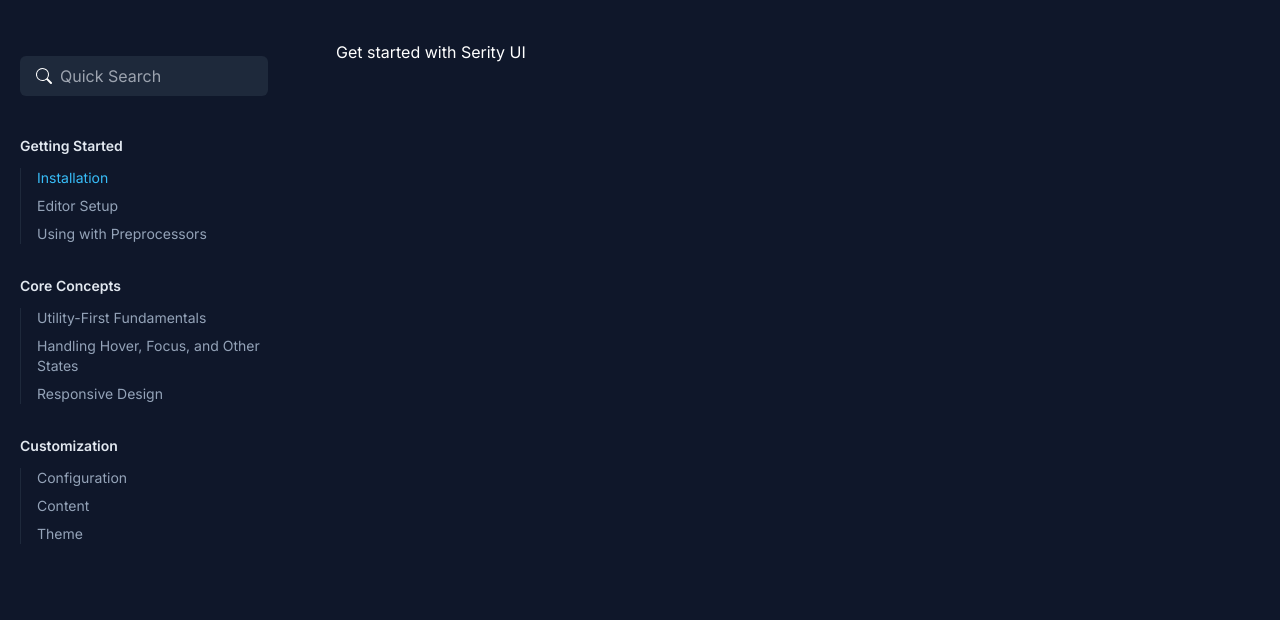
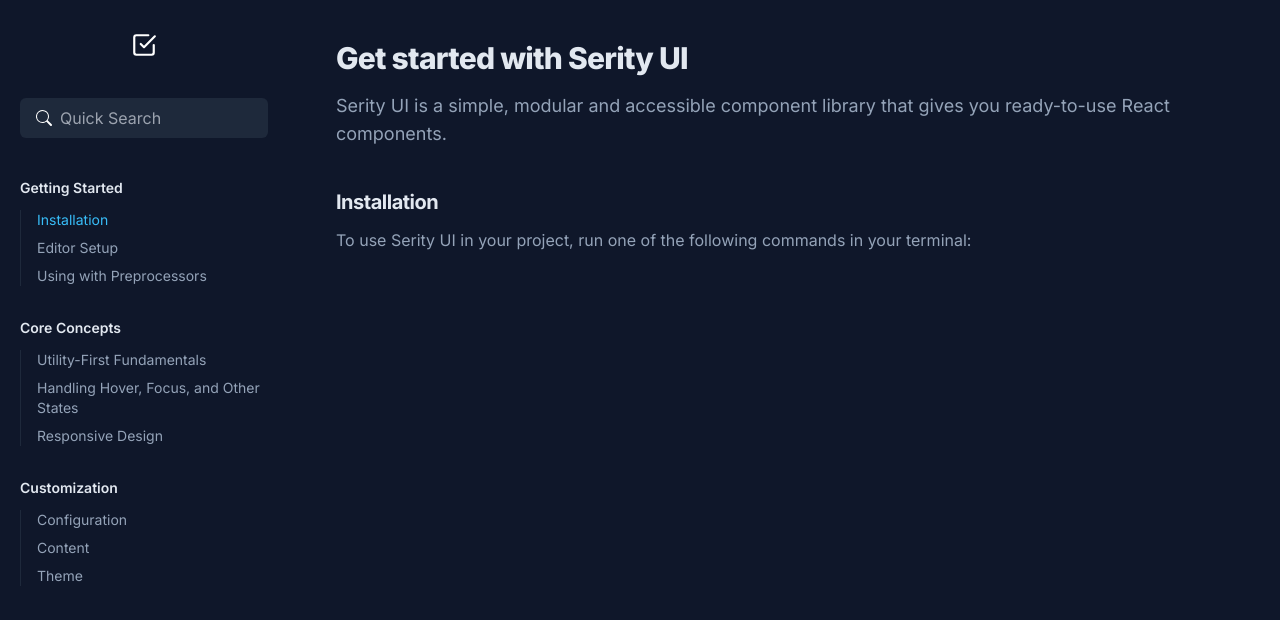
Before and after one commit to serity-ui/serity-ui.com, a Next.js app: page /docs/installation in a window 1280 px wide. Shown: the top 620 px of the page. Built offline with nearby package versions, Linux system fonts and the light colour scheme.

Commit message:
feat: add dinamic routing and layout for the main docs

```diff
--- /dev/null
+++ b/components/Layout.tsx
@@ -0,0 +1,14 @@
+import Sidebar from './Sidebar'
+
+const Layout = ({ children }: any) => {
+  return (
+    <div className='flex'>
+      <Sidebar />
+      <main className='bg-slate-900 flex w-0 flex-1 flex-col overflow-hidden px-12 py-10 text-white'>
+        {children}
+      </main>
+    </div>
+  )
+}
+
+export default Layout
--- /dev/null
+++ b/components/Sidebar.tsx
@@ -0,0 +1,105 @@
+import Link from 'next/link'
+import React from 'react'
+import { BsSearch } from 'react-icons/bs'
+import { useRouter } from 'next/router'
+import Image from 'next/image'
+import Logo from '../public/logo.svg'
+
+const Sidebar = () => {
+  const router = useRouter()
+
+  const Menus = [
+    {
+      title: 'Getting Started',
+      submenu: true,
+      submenuItems: [
+        { title: 'Installation', href: '/docs/installation' },
+        { title: 'Editor Setup', href: '/docs/editor-setup' },
+        {
+          title: 'Using with Preprocessors',
+          href: '/docs/using-with-preprocessors',
+        },
+      ],
+    },
+    {
+      title: 'Core Concepts',
+      submenu: true,
+      submenuItems: [
+        { title: 'Utility-First Fundamentals', href: '/docs/utility-first' },
+        {
+          title: 'Handling Hover, Focus, and Other States',
+          href: '/docs/hover-focus-and-other-states',
+        },
+        {
+          title: 'Responsive Design',
+          href: '/docs/responsive-design',
+        },
+      ],
+    },
+    {
+      title: 'Customization',
+      spacing: true,
+      submenu: true,
+      submenuItems: [
+        { title: 'Configuration', href: '/docs/configuration' },
+        { title: 'Content', href: '/docs/content-configuration' },
+        {
+          title: 'Theme',
+          href: '/docs/theme',
+        },
+      ],
+    },
+  ]
+  return (
+    <aside className='h-screen bg-slate-900 p-5 pt-8 w-72 lg:text-sm lg:w-72 lg:flex-shrink-0'>
+      <div className='flex justify-center mb-10'>
+        <Link href='/'>
+          <Image
+            className='text-white'
+            alt='Serity UI logo'
+            src={Logo}
+            width={26}
+            height={26}
+          />
+        </Link>
+      </div>
+      <div className='flex items-center rounded-md bg-slate-800 mt-6 px-4 py-2'>
+        <BsSearch className='text-white text-lg block float-left cursor-pointer mr-2' />
+        <input
+          type={'search'}
+          placeholder='Quick Search'
+          className='text-base bg-transparent w-full text-white focus:outline-none'
+        />
+      </div>
+      <ul className='pt-2'>
+        {Menus.map((menu, index) => (
+          <li key={index} className='mt-12 lg:mt-8'>
+            <h5 className='mb-8 lg:mb-3 font-semibold text-slate-200'>
+              {menu.title}
+            </h5>
+            {menu.submenu && (
+              <ul className='space-y-6 lg:space-y-2 border-l border-slate-800'>
+                {menu.submenuItems.map((submenuItem, index) => (
+                  <li key={index}>
+                    <Link
+                      href={submenuItem.href}
+                      className={`block border-l pl-4 -ml-px border-transparent  hover:text-slate-300 ${
+                        router.asPath === submenuItem.href
+                          ? 'text-sky-400 border-sky-400 hover:border-sky-400'
+                          : 'text-slate-400 hover:border-slate-500'
+                      } `}
+                    >
+                      {submenuItem.title}
+                    </Link>
+                  </li>
+                ))}
+              </ul>
+            )}
+          </li>
+        ))}
+      </ul>
+    </aside>
+  )
+}
+
+export default Sidebar
--- /dev/null
+++ b/pages/docs/editor-setup.tsx
@@ -0,0 +1,8 @@
+import React from 'react'
+import Layout from '../../components/Layout'
+
+const EditorSetup = () => {
+  return <Layout> Editro Setup </Layout>
+}
+
+export default EditorSetup
--- a/pages/docs/installation.tsx
+++ b/pages/docs/installation.tsx
@@ -1,97 +1,32 @@
-import Link from 'next/link'
 import React from 'react'
-import { BsSearch } from 'react-icons/bs'
-import { useRouter } from 'next/router'
+import Layout from '../../components/Layout'
 
 const installation = () => {
-  const router = useRouter()
-
-  const Menus = [
-    {
-      title: 'Getting Started',
-      submenu: true,
-      submenuItems: [
-        { title: 'Installation', href: '/docs/installation' },
-        { title: 'Editor Setup', href: '/docs/editor-setup' },
-        {
-          title: 'Using with Preprocessors',
-          href: '/docs/using-with-preprocessors',
-        },
-      ],
-    },
-    {
-      title: 'Core Concepts',
-      submenu: true,
-      submenuItems: [
-        { title: 'Utility-First Fundamentals', href: '/docs/utility-first' },
-        {
-          title: 'Handling Hover, Focus, and Other States',
-          href: '/docs/hover-focus-and-other-states',
-        },
-        {
-          title: 'Responsive Design',
-          href: '/docs/responsive-design',
-        },
-      ],
-    },
-    {
-      title: 'Customization',
-      spacing: true,
-      submenu: true,
-      submenuItems: [
-        { title: 'Configuration', href: '/docs/configuration' },
-        { title: 'Content', href: '/docs/content-configuration' },
-        {
-          title: 'Theme',
-          href: '/docs/theme',
-        },
-      ],
-    },
-  ]
-
   return (
-    <div className='flex'>
-      <aside className='h-screen bg-slate-900 p-5 pt-8 w-72 lg:text-sm lg:w-72 lg:flex-shrink-0'>
-        <div className='flex items-center rounded-md bg-slate-800 mt-6 px-4 py-2'>
-          <BsSearch className='text-white text-lg block float-left cursor-pointer mr-2' />
-          <input
-            type={'search'}
-            placeholder='Quick Search'
-            className='text-base bg-transparent w-full text-white focus:outline-none'
-          />
+    <Layout>
+      <header className='flex flex-col mb-10'>
+        <h1 className='text-3xl sm:text-4x1 font-extrabold text-slate-200 tracking-tight'>
+          Get started with Serity UI
+        </h1>
+        <p className='mt-4 text-lg text-slate-400'>
+          Serity UI is a simple, modular and accessible component library that
+          gives you ready-to-use React components.
+        </p>
+      </header>
+      <section className='mb-16 relative'>
+        <div>
+          <h2 className='text-slate-200 text-xl tracking-tight font-bold mb-3'>
+            Installation
+          </h2>
         </div>
-        <ul className='pt-2'>
-          {Menus.map((menu, index) => (
-            <li key={index} className='mt-12 lg:mt-8'>
-              <h5 className='mb-8 lg:mb-3 font-semibold text-slate-200'>
-                {menu.title}
-              </h5>
-              {menu.submenu && (
-                <ul className='space-y-6 lg:space-y-2 border-l border-slate-800'>
-                  {menu.submenuItems.map((submenuItem, index) => (
-                    <li key={index}>
-                      <Link
-                        href={submenuItem.href}
-                        className={`block border-l pl-4 -ml-px border-transparent  hover:text-slate-300 ${
-                          router.asPath === submenuItem.href
-                            ? 'text-sky-400 border-sky-400 hover:border-sky-400'
-                            : 'text-slate-400 hover:border-slate-500'
-                        } `}
-                      >
-                        {submenuItem.title}
-                      </Link>
-                    </li>
-                  ))}
-                </ul>
-              )}
-            </li>
-          ))}
-        </ul>
-      </aside>
-      <main className='bg-slate-900 flex w-0 flex-1 flex-col overflow-hidden px-12 py-10'>
-        <p className='text-white'>Get started with Serity UI</p>
-      </main>
-    </div>
+        <div className='relative z-10 max-w-3xl mb-16'>
+          <p className='text-slate-400'>
+            To use Serity UI in your project, run one of the following commands
+            in your terminal:
+          </p>
+        </div>
+      </section>
+    </Layout>
   )
 }
 
--- /dev/null
+++ b/pages/docs/using-with-preprocessors.tsx
@@ -0,0 +1,8 @@
+import React from 'react'
+import Layout from '../../components/Layout'
+
+const UsingWithPreprocessors = () => {
+  return <Layout> UsingWithPreprocessors </Layout>
+}
+
+export default UsingWithPreprocessors
--- a/pages/index.tsx
+++ b/pages/index.tsx
@@ -23,8 +23,8 @@
               <li className='text-white text-xl'>
                 <Image
                   className='text-white'
+                  alt='Serity UI logo'
                   src={Logo}
-                  alt='Serity UI logo'
                   width={26}
                   height={26}
                 />
```
